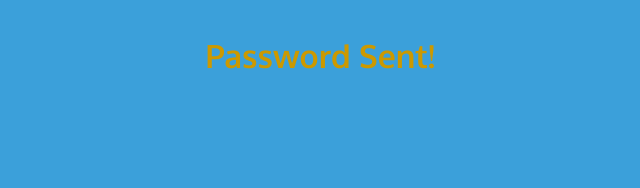
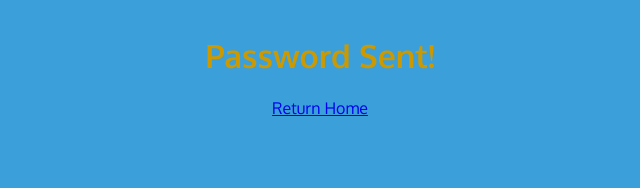
Before and after one commit to tlam6297/BoilerScout, a React (Create React App) app in the folder src/frontend/boilerscout/: page /password-reset-sent in a window 1280 px wide. Shown: the top 188 px of the page, without its empty margins (320-960 px from the left). Built offline with nearby package versions, Linux system fonts and the light colour scheme; a web font is replaced by a local one.

Commit message:
Add return home link to password sent

```diff
--- a/src/frontend/boilerscout/src/PasswordSent.js
+++ b/src/frontend/boilerscout/src/PasswordSent.js
@@ -1,10 +1,12 @@
 import React, { Component } from "react";
+import { Link } from 'react-router-dom'
 
 class PasswordSent extends Component {
   render() {
     return (
       <div className="PasswordSent" class="Form">
         <h1>Password Sent!</h1>
+        <Link to="/">Return Home</Link>
       </div>
     );
   }
```
